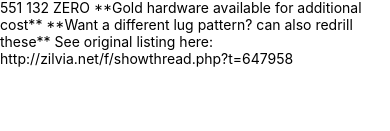
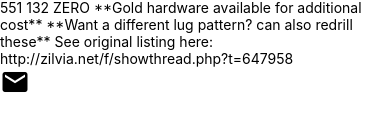
Before and after one commit to alberthuynh91/bert-react-native, a React Native app: screen / in a window 390 px wide. Shown: the part 239-370 px from the top of the page. Built offline with nearby package versions, Linux system fonts and the light colour scheme.

Commit message:
Added first touch opacity button for mail

```diff
--- a/App.js
+++ b/App.js
@@ -1,5 +1,6 @@
 import React from 'react';
-import { StyleSheet, Text, View, Image, ScrollView } from 'react-native';
+import { StyleSheet, Text, View, Image, ScrollView, TouchableOpacity } from 'react-native';
+import Icon from 'react-native-vector-icons/MaterialIcons';
 
 let pic = {
   uri: 'https://res.cloudinary.com/wheelchimp/image/upload/v1518503938/nz7vzot8xzmxgajn0pur.jpg'
@@ -11,10 +12,17 @@
 }
 
 export default class App extends React.Component {
+  onPress = () => {
+    this.setState({
+      count: this.state.count+1
+    })
+  }
+
   render() {
     return (
       <View style={styles.container}>
       <ScrollView contentContainerStyle={styles.contentContainer}>
+
         <View style={{
           justifyContent: 'center',
           alignItems: 'center',
@@ -31,7 +39,9 @@
           {data.description}
         </Text>
 
-
+        <TouchableOpacity onPress={this.onPress}>
+          <Icon name="email" size={30} color="black" />
+        </TouchableOpacity>
 
       </ScrollView>
 
```
